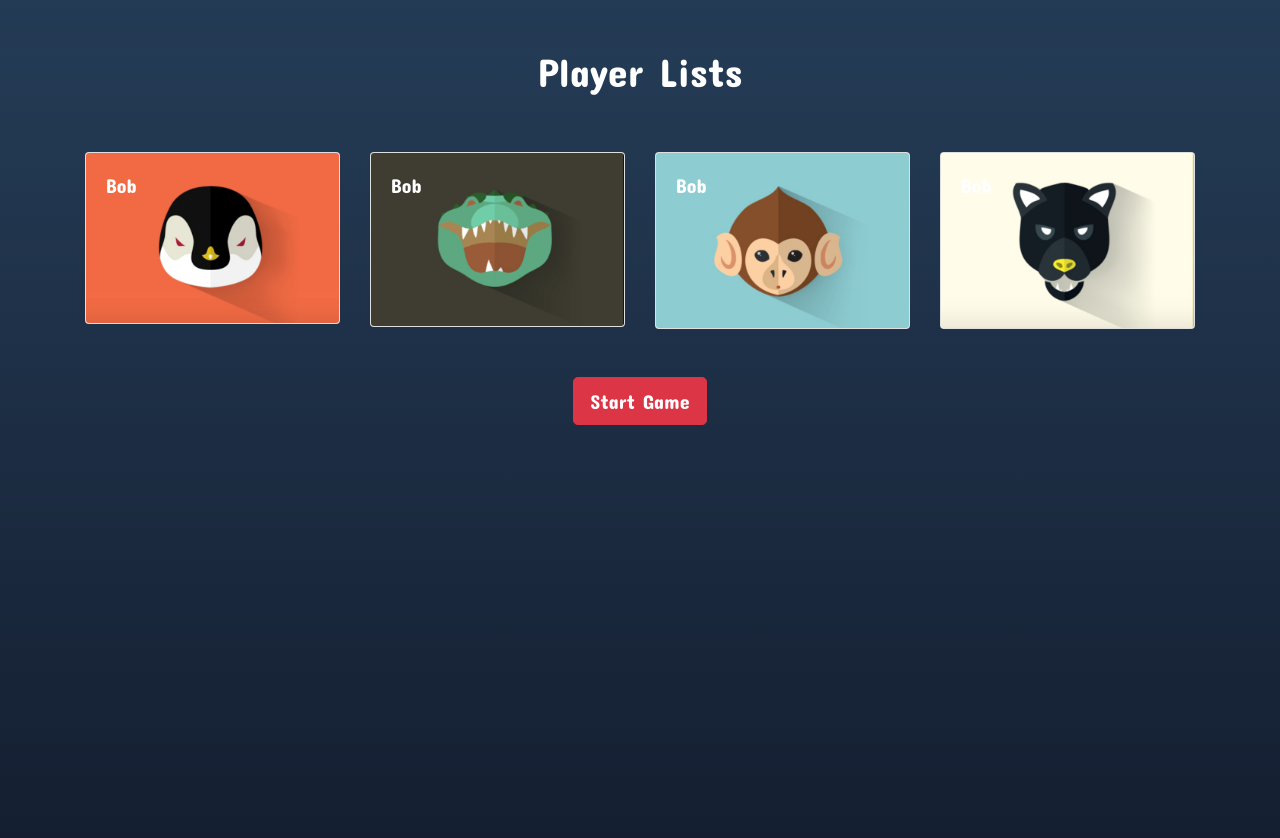
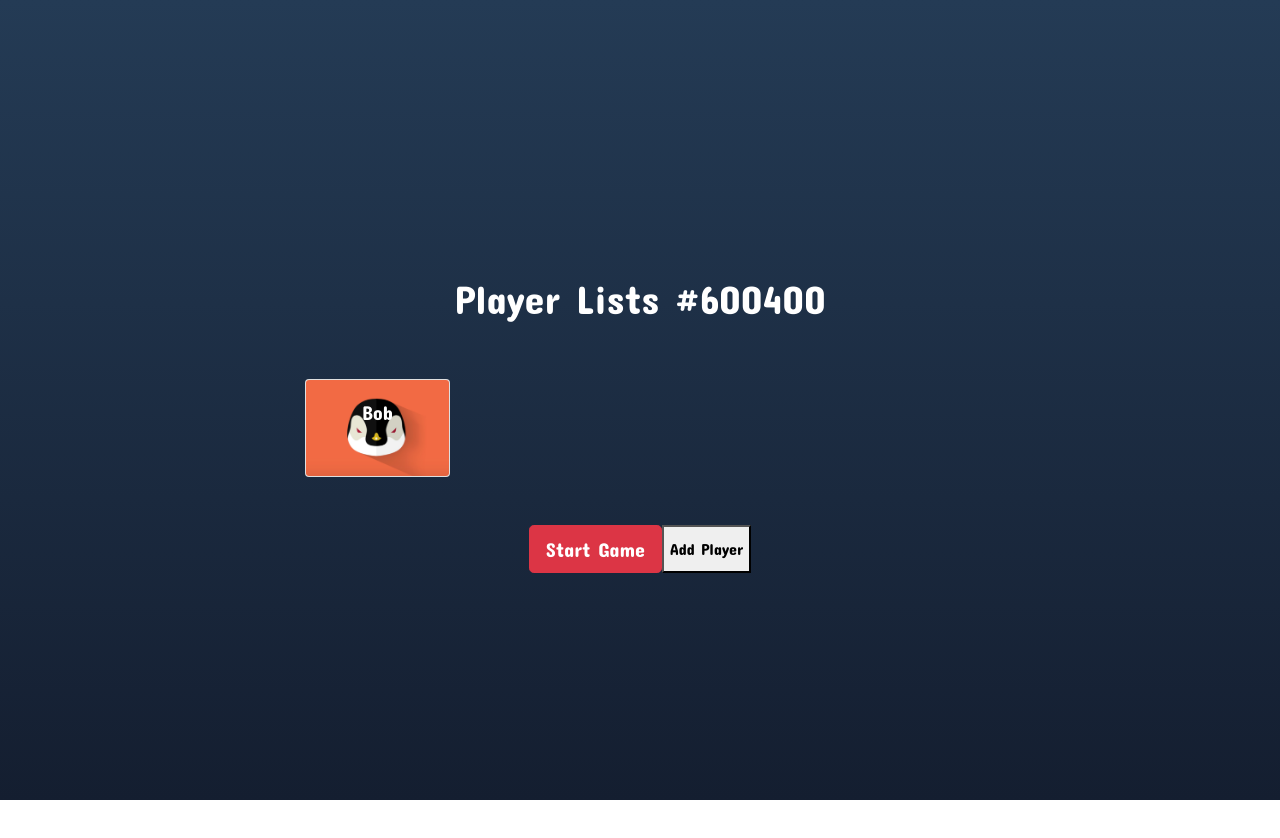
Before and after one commit to safesit23/Minder, a Vue app in the folder front-end/: page /waiting in a window 1280 px wide. Shown: the top 838 px of the page. After the commit the page ends 800 px from the top, so only its background shows below. Built offline with nearby package versions, Linux system fonts and the light colour scheme.

Commit message:
[ADD] add check role to show button

```diff
--- a/front-end/src/views/WaitingRoom.vue
+++ b/front-end/src/views/WaitingRoom.vue
@@ -1,12 +1,21 @@
 <template>
      <div class="container">
-  <div class="vertical-center-row">
+  <div class="vertical-center-row center-screen">
    <div class="d-flex justify-content-center mt-5">
-    <h1>Player Lists</h1>
+    <h1>Player Lists #{{roomId}}</h1>
    </div>
 
   <div class="row mt-5">
-    <div class="col-md-3">
+      <div class="col-md-3" v-for="player in playerWaiting" :key="player.id">
+      <div class="card">
+        <img class="card-img" :src="player.img" alt="Card image">
+        <div class="card-img-overlay">
+          <h5 class="card-title">{{ player.name}}</h5>
+        </div>
+      </div>
+    </div>
+
+    <!-- <div class="col-md-3">
       <div class="card">
         <img class="card-img" src="/img/avatar/1.png" alt="Card image">
         <div class="card-img-overlay">
@@ -37,11 +46,12 @@
           <h5 class="card-title">Bob</h5>
         </div>
       </div>
-    </div>
+    </div> -->
   </div>
 
   <div class="d-flex justify-content-center mt-5">
-    <button type="submit" class="btn btn-danger btn-lg">Start Game</button>
+    <button type="submit" class="btn btn-danger btn-lg" v-if="role == 'Header'">Start Game</button>
+    <button @click="addPlayer()">Add Player</button>
   </div>
   </div>
 
@@ -51,6 +61,29 @@
 </template>
 <script>
 export default {
-    name: 'WaitingRoom'
+    name: 'WaitingRoom',
+    data() {
+      return {
+        roomId: "600400",
+        role:"Header",
+        playerWaiting : [
+          {
+            id : 1,
+            name : "Bob",
+            img : "/img/avatar/1.png"
+          }
+        ],
+        player: {id : 1,
+            name : "Bob",
+            img : "/img/avatar/1.png"}
+      }
+    },
+    methods:{
+      addPlayer(){
+        if(this.playerWaiting.length!=4){
+          this.playerWaiting.push(this.player)
+        }
+      }
+    }
 }
 </script>
```
